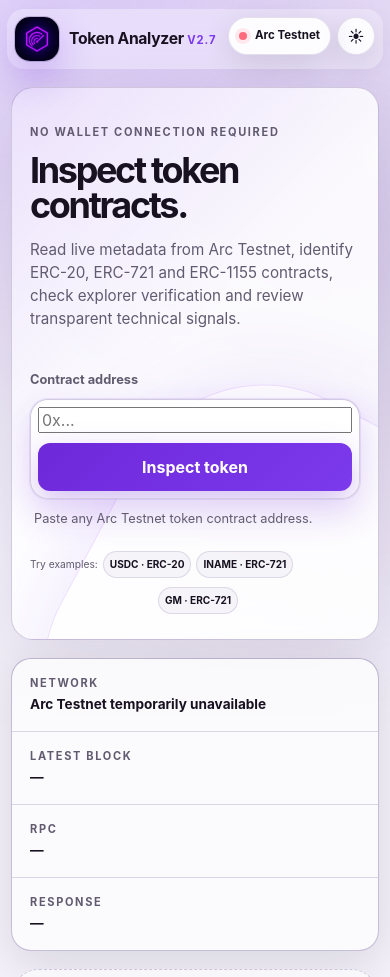
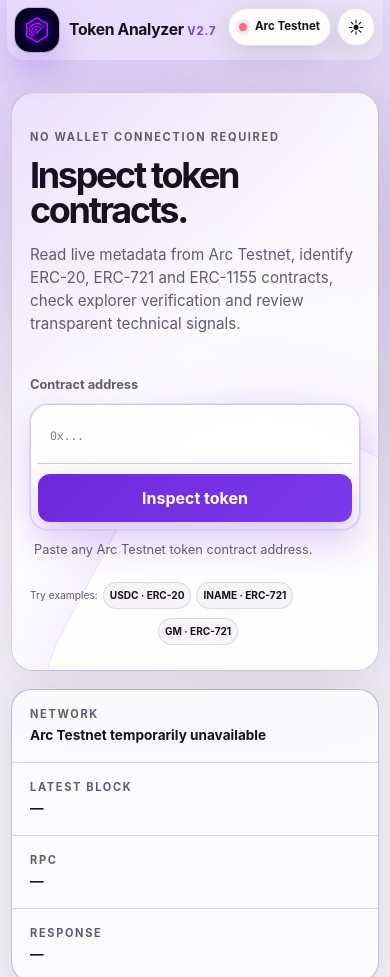
Before and after one commit to joaodd1590-sys/Token-Analyzer, a website: page index.html in a window 390 px wide. Shown: the top 977 px of the page. Drawn offline with Linux system fonts and the light colour scheme; no server answers.

Commit message:
Refactor CSS for layout and input styles

```diff
--- a/style.css
+++ b/style.css
@@ -48,7 +48,7 @@ html {
   width: 100%;
   min-width: 320px;
   max-width: 100%;
-  overflow-x: hidden;
+  overflow-x: clip;
   overscroll-behavior-x: none;
   background: var(--bg);
   scroll-behavior: smooth;
@@ -60,7 +60,7 @@ body {
   min-height: 100vh;
   max-width: 100%;
   margin: 0;
-  overflow-x: hidden;
+  overflow-x: clip;
   overscroll-behavior-x: none;
   background:
     radial-gradient(circle at 13% -5%, rgba(124, 58, 237, 0.22), transparent 31rem),
@@ -74,8 +74,7 @@ body {
 }
 
 button,
-input,
-textarea {
+input {
   font: inherit;
 }
 
@@ -99,19 +98,23 @@ a {
   width: min(1160px, calc(100% - 32px));
   max-width: 100%;
   margin: 0 auto;
-  padding: 28px 0 40px;
+  padding: 112px 0 40px;
 }
 
 .app-header {
-  position: sticky;
+  position: fixed;
   top: 0;
+  left: 50%;
   z-index: 50;
+  width: min(1160px, calc(100% - 32px));
+  max-width: 100%;
   display: flex;
   align-items: center;
   justify-content: space-between;
   gap: 20px;
-  margin: -10px -12px 14px;
+  margin: 0;
   padding: 10px 12px;
+  transform: translateX(-50%);
   border: 1px solid transparent;
   border-radius: 20px;
   background: color-mix(in srgb, var(--bg) 48%, transparent);
@@ -361,7 +364,7 @@ a {
     0 18px 44px rgba(109, 40, 217, 0.3);
 }
 
-.input-row textarea {
+.input-row input {
   display: block;
   width: 100%;
   min-width: 0;
@@ -372,26 +375,23 @@ a {
   overflow: hidden;
   border: 0;
   outline: 0;
-  resize: none;
   background: transparent;
   color: var(--text);
   caret-color: var(--accent-bright);
   font-family: var(--mono);
   font-size: 0.9rem;
   line-height: 1.35;
-  overflow-wrap: anywhere;
-  word-break: break-all;
-  white-space: pre-wrap;
+  text-overflow: ellipsis;
+  white-space: nowrap;
   direction: ltr;
   unicode-bidi: plaintext;
-  touch-action: pan-y;
 }
 
-.input-row textarea::placeholder {
+.input-row input::placeholder {
   color: var(--faint);
 }
 
-.input-row textarea:disabled {
+.input-row input:disabled {
   opacity: 0.7;
 }
 
@@ -1232,14 +1232,15 @@ a {
 
   .app-shell {
     width: min(100% - 22px, 1160px);
-    padding-top: 16px;
+    padding-top: 104px;
   }
 
   .app-header {
     top: 0;
-    margin: -8px -7px 18px;
+    width: min(100% - 22px, 1160px);
+    margin: 0;
     padding: 8px 9px;
-    border-radius: 17px;
+    border-radius: 0 0 17px 17px;
   }
 
   .app-header,
@@ -1263,24 +1264,21 @@ a {
     overflow: hidden;
   }
 
-  .input-row textarea {
+  .input-row input {
     width: 100%;
     min-width: 0;
     max-width: 100%;
     min-height: 52px;
-    max-height: 76px;
-    padding: 14px 14px 16px;
-    overflow-y: auto;
+    padding: 14px 12px 16px;
     border-bottom: 1px solid var(--border-strong);
     border-radius: 0;
-    font-size: 16px;
+    font-family: ui-monospace, SFMono-Regular, Consolas, monospace;
+    font-size: clamp(10.5px, 3vw, 13px);
     line-height: 1.35;
-    scrollbar-width: none;
+    letter-spacing: -0.025em;
+    text-overflow: clip;
   }
 
-  .input-row textarea::-webkit-scrollbar {
-    display: none;
-  }
 
   .primary-button {
     width: 100%;
@@ -1367,6 +1365,10 @@ a {
 }
 
 @media (max-width: 460px) {
+  .app-shell {
+    padding-top: 92px;
+  }
+
   .examples {
     column-gap: 5px;
   }
@@ -1390,14 +1392,15 @@ a {
     max-width: 100%;
   }
 
-  .input-row textarea {
+  .input-row input {
     display: block;
     contain: inline-size;
   }
 
   .app-header {
     gap: 8px;
-    margin: -7px -4px 18px;
+    width: min(100% - 14px, 1160px);
+    margin: 0;
     padding: 7px;
   }
 
```
